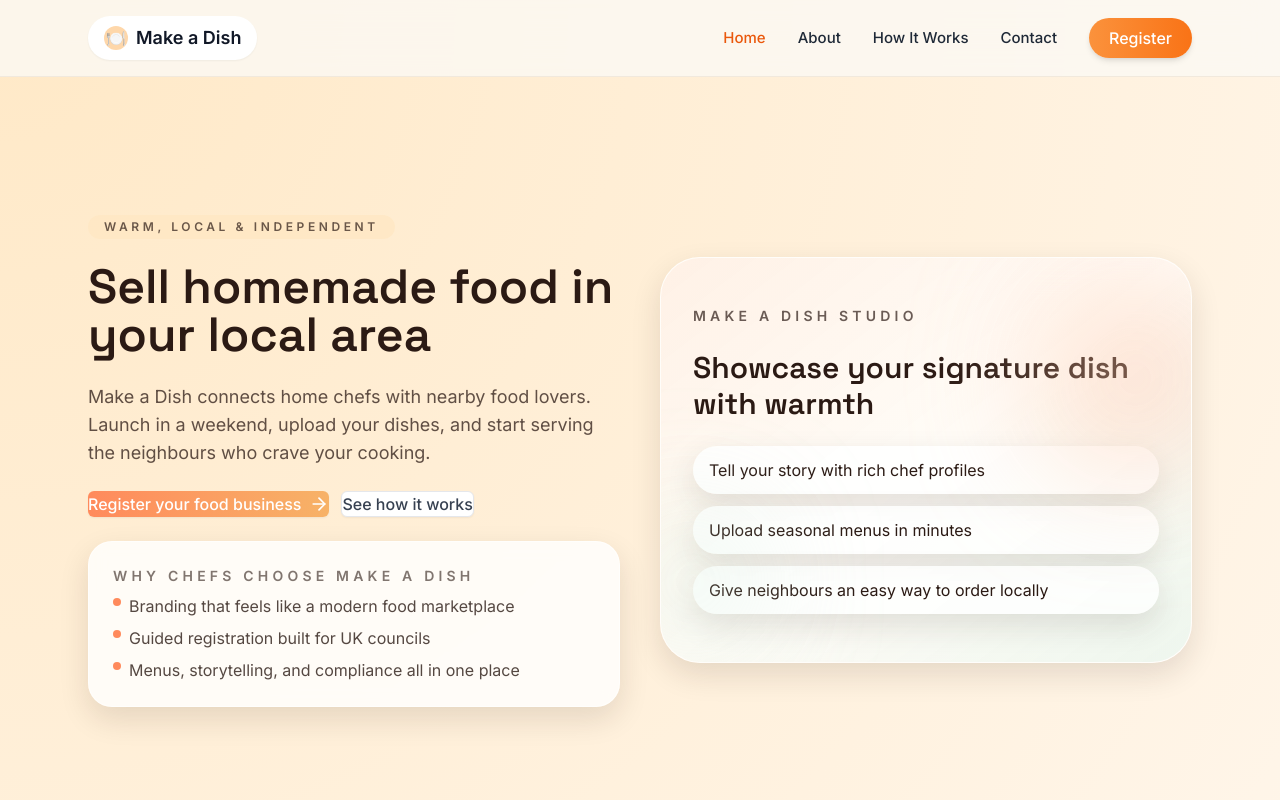
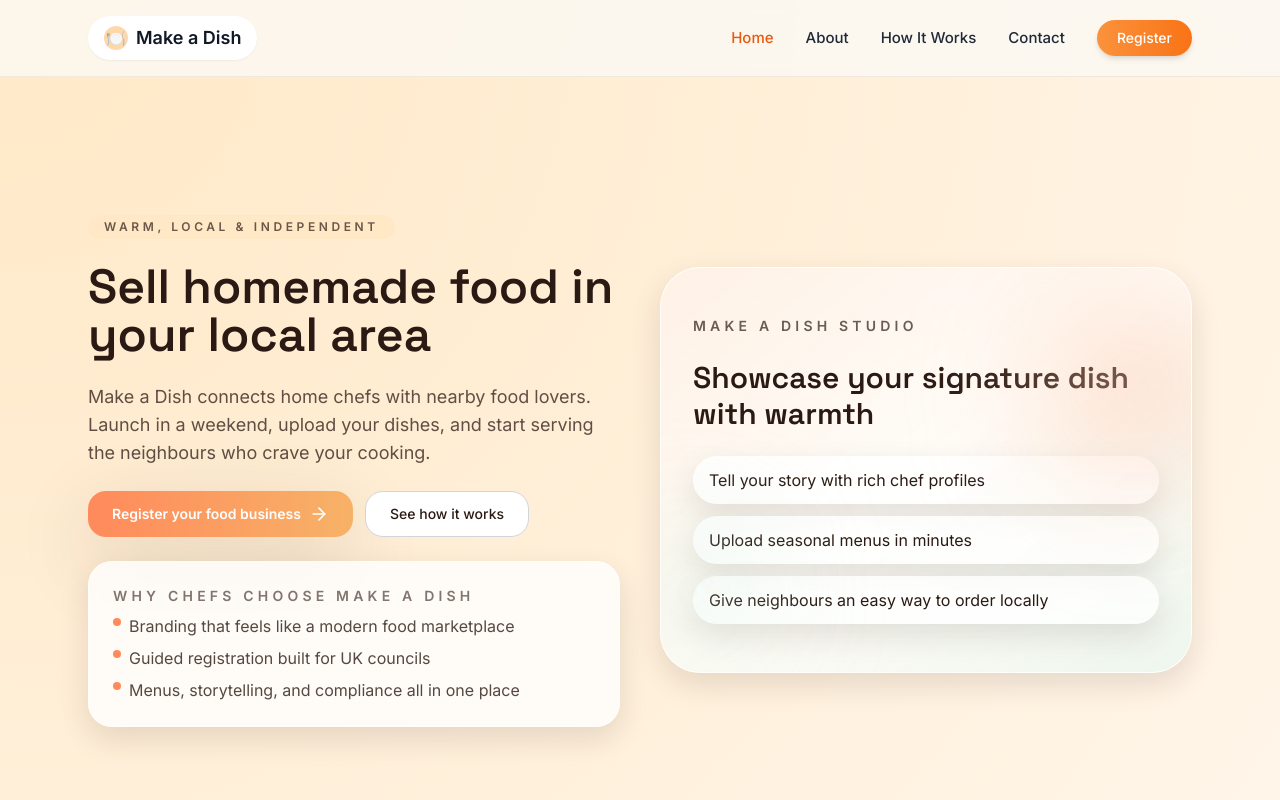
Before and after one commit to yuvi-alt/make-a-dish, a Next.js app: page / in a window 1280 px wide. Shown: the top 800 px of the page. Built offline with nearby package versions, Linux system fonts and the light colour scheme.

Commit message:
Improved CTA buttons

```diff
--- a/components/ui/button.tsx
+++ b/components/ui/button.tsx
@@ -10,29 +10,32 @@
   variant?: "primary" | "secondary" | "ghost" | "pill";
 }
 
-const Button = React.forwardRef<HTMLButtonElement, ButtonProps>(
-  ({ className, variant = "primary", asChild, ...props }, ref) => {
+const variantStyles: Record<NonNullable<ButtonProps["variant"]>, string> = {
+  primary:
+    "bg-gradient-to-r from-brand-tangerine to-brand-honey text-white shadow-brand px-6 py-3 rounded-lg font-semibold hover:brightness-110 transition-all",
+
+  secondary:
+    "bg-white border border-gray-300 text-brand-charcoal px-6 py-3 rounded-lg font-medium hover:bg-gray-50 transition-all",
+
+  ghost:
+    "bg-transparent text-gray-800 hover:bg-gray-100 px-4 py-2 rounded-md",
+
+  pill:
+    "rounded-full bg-brand-tangerine text-white px-6 py-2 shadow hover:brightness-110",
+};
+
+export const Button = React.forwardRef<HTMLButtonElement, ButtonProps>(
+  ({ className, variant = "primary", asChild = false, ...props }, ref) => {
     const Comp = asChild ? Slot : "button";
-
-    const variants: Record<NonNullable<ButtonProps["variant"]>, string> = {
-      primary:
-        "bg-gradient-to-r from-brand-tangerine to-brand-honey text-white shadow-sm hover:brightness-110 focus-visible:ring-2 focus-visible:ring-brand-tangerine/60",
-      secondary:
-        "bg-white text-gray-700 border border-gray-200 hover:bg-gray-50 shadow-sm",
-      ghost:
-        "bg-transparent hover:bg-gray-100 text-gray-700 shadow-none",
-      pill:
-        "bg-brand-green text-white px-5 py-2 rounded-full hover:opacity-90 shadow-md",
-    };
 
     return (
       <Comp
+        ref={ref}
         className={cn(
-          "inline-flex items-center justify-center font-medium rounded-md transition-all disabled:opacity-50 disabled:pointer-events-none",
-          variants[variant],
+          "inline-flex items-center justify-center whitespace-nowrap rounded-md text-sm font-medium transition focus-visible:outline-none focus-visible:ring-2 focus-visible:ring-orange-400",
+          variantStyles[variant],
           className
         )}
-        ref={ref}
         {...props}
       />
     );
@@ -40,5 +43,3 @@
 );
 
 Button.displayName = "Button";
-
-export { Button };
```
